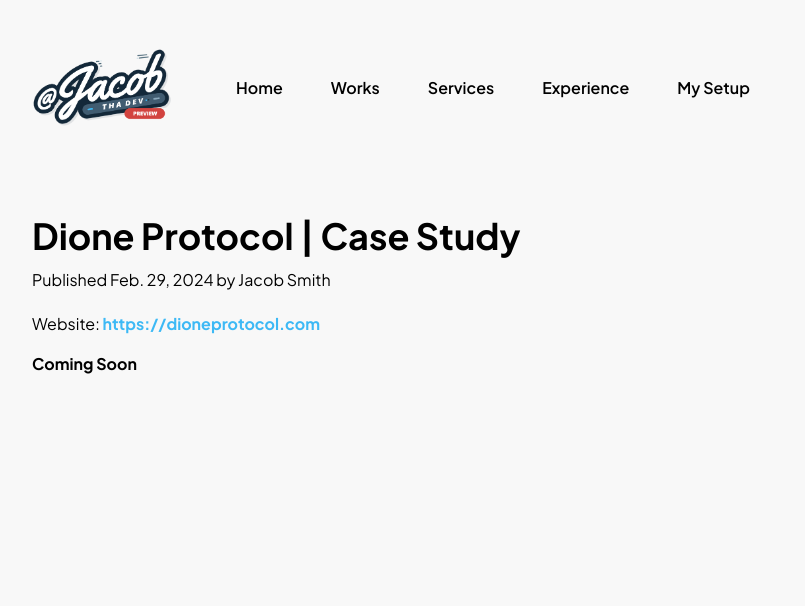
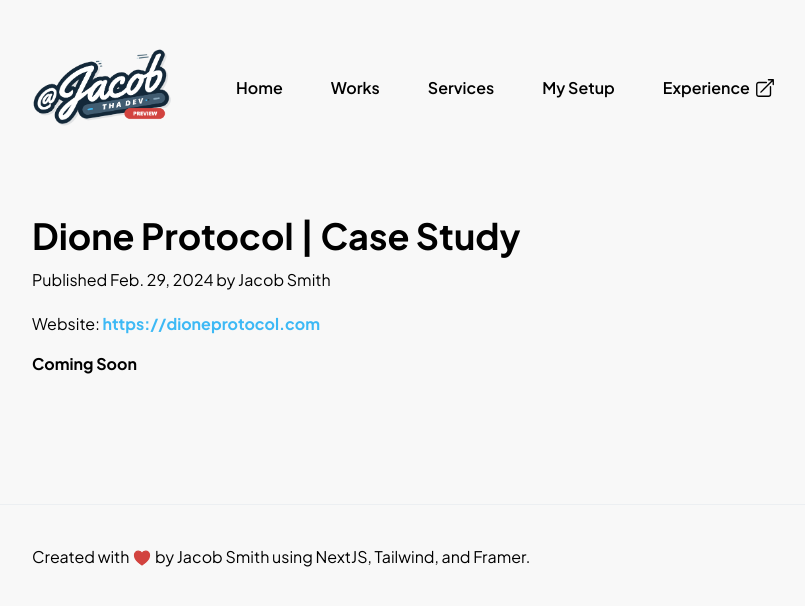
Before and after one commit to JacobThaDev/portfolio, a Next.js app: page /project/dione in a window 1280 px wide. Shown: the top 606 px of the page, without its empty margins (0-805 px from the left). Built offline with nearby package versions, Linux system fonts and the light colour scheme.

Commit message:
Updated footer and icons

```diff
--- /dev/null
+++ b/components/global/Footer.tsx
@@ -0,0 +1,18 @@
+import React from "react";
+import Container from "./Container";
+import { HeartIcon } from "@heroicons/react/24/outline";
+
+const Footer = () => {
+
+    return(
+        <div className="mb-10">
+            <hr className="border-secondary mb-10" id="software"/>
+            <Container>
+                <p>Created with <HeartIcon height={20} className="inline-block text-danger" fill="currentColor" /> by Jacob Smith using NextJS, Tailwind, and Framer.</p>
+            </Container>
+        </div>
+    )
+
+}
+
+export default Footer;
--- a/components/global/Navbar.tsx
+++ b/components/global/Navbar.tsx
@@ -4,6 +4,8 @@
 import { Dialog, Popover } from '@headlessui/react'
 
 import {
+    ArrowRightStartOnRectangleIcon,
+    ArrowTopRightOnSquareIcon,
     Bars3Icon,
     XMarkIcon,
 } from '@heroicons/react/24/outline'
@@ -48,11 +50,14 @@
                         <Link href="/#services" className="font-semibold leading-6 text-gray-900 hover:bg-secondary px-6 py-4 rounded-xl transition-colors">
                             Services
                         </Link>
-                        <Link href="/#experience" className="font-semibold leading-6 text-gray-900 hover:bg-secondary px-6 py-4 rounded-xl transition-colors">
-                            Experience
-                        </Link>
                         <Link href="/#setup" className="font-semibold leading-6 text-gray-900 hover:bg-secondary px-6 py-4 rounded-xl transition-colors">
                             My Setup
+                        </Link>
+                        <Link href="https://read.cv/jacobthadev"
+                            target="_blank"
+                            rel="nofollow"
+                            className="font-semibold flex gap-1 items-center leading-6 text-gray-900 hover:bg-secondary px-6 py-4 rounded-xl transition-colors">
+                            Experience <ArrowTopRightOnSquareIcon height={22}/>
                         </Link>
                     </Popover.Group>
                 </nav>
@@ -84,11 +89,14 @@
                                     <Link href="/#services" className="-mx-3 block rounded-lg px-3 py-2 text-base font-semibold leading-7 text-gray-900 hover:bg-gray-50">
                                         Services
                                     </Link>
-                                    <Link href="/#experience" className="-mx-3 block rounded-lg px-3 py-2 text-base font-semibold leading-7 text-gray-900 hover:bg-gray-50">
-                                        Experience
-                                    </Link>
                                     <Link href="/#setup" className="-mx-3 block rounded-lg px-3 py-2 text-base font-semibold leading-7 text-gray-900 hover:bg-gray-50">
                                         My Setup
+                                    </Link>
+                                    <Link href="https://read.cv/jacobthadev"
+                                        target="_blank"
+                                        rel="nofollow"
+                                        className="-mx-3 block rounded-lg px-3 py-2 text-base font-semibold leading-7 text-gray-900 hover:bg-gray-50">
+                                        Experience
                                     </Link>
                                 </div>
                             </div>
--- /dev/null
+++ b/components/icons/HeartIcon.tsx
@@ -0,0 +1,7 @@
+import React from "react";
+
+export const HeartIcon = ({...props }) => (
+    <svg xmlns="http://www.w3.org/2000/svg" viewBox="0 0 512 512" {...props}>
+        <path d="M47.6 300.4L228.3 469.1c7.5 7 17.4 10.9 27.7 10.9s20.2-3.9 27.7-10.9L464.4 300.4c30.4-28.3 47.6-68 47.6-109.5v-5.8c0-69.9-50.5-129.5-119.4-141C347 36.5 300.6 51.4 268 84L256 96 244 84c-32.6-32.6-79-47.5-124.6-39.9C50.5 55.6 0 115.2 0 185.1v5.8c0 41.5 17.2 81.2 47.6 109.5z"/>
+    </svg>
+)
--- a/components/setup/pcsetup.tsx
+++ b/components/setup/pcsetup.tsx
@@ -12,6 +12,7 @@
             </p>
 
             <div className="grid grid-cols-1 lg:grid-cols-3 gap-4 mb-10">
+
                 <div className="bg-white p-5 shadow-md rounded-xl relative overflow-hidden text-white h-[180px] group">
                     <Image src="/img/misc/cpu.jpg?v=sd2" width={1280} height={960} alt=""
                         className="absolute top-0 left-0 bottom-0 grayscale group-hover:grayscale-0 transition-all duration-500" />
@@ -23,6 +24,7 @@
                         <p className="text-lg font-bold">Ryzen 7 5800X</p>
                     </div>
                 </div>
+
                 <div className="bg-white p-5 shadow-md rounded-xl relative overflow-hidden text-white h-[180px] group">
                     <Image src="/img/misc/gpu.jpg?t=1231" width={1280} height={960} alt=""
                         className="absolute top-0 left-0 bottom-0 grayscale group-hover:grayscale-0 transition-all duration-500" />
@@ -34,6 +36,7 @@
                         <p className="text-lg font-bold">MSI RTX 3070 Ventus</p>
                     </div>
                 </div>
+
                 <div className="bg-white p-5 shadow-md rounded-xl relative overflow-hidden text-white h-[180px] group">
                     <Image src="/img/misc/memory.jpg?t=1231" width={1280} height={960} alt=""
                         className="absolute top-0 left-0 bottom-0 grayscale group-hover:grayscale-0 transition-all duration-500 mx-auto" />
@@ -45,6 +48,7 @@
                         <p className="text-lg font-bold">32GB DDR4 3200</p>
                     </div>
                 </div>
+
             </div>
         </>
     )
--- a/layouts/GlobalLayout.tsx
+++ b/layouts/GlobalLayout.tsx
@@ -1,6 +1,7 @@
 import React from "react";
 import { MetaData } from "./MetaData";
 import Navbar from "@/components/global/Navbar";
+import Footer from "@/components/global/Footer";
 
 interface LayoutProps {
     children: React.ReactNode;
@@ -17,6 +18,7 @@
 			<MetaData title={title} description={desc}/>
 			{showNav && <Navbar/>}
 			{children}
+            {showFooter && <Footer/>}
 		</>
 	);
 
```
